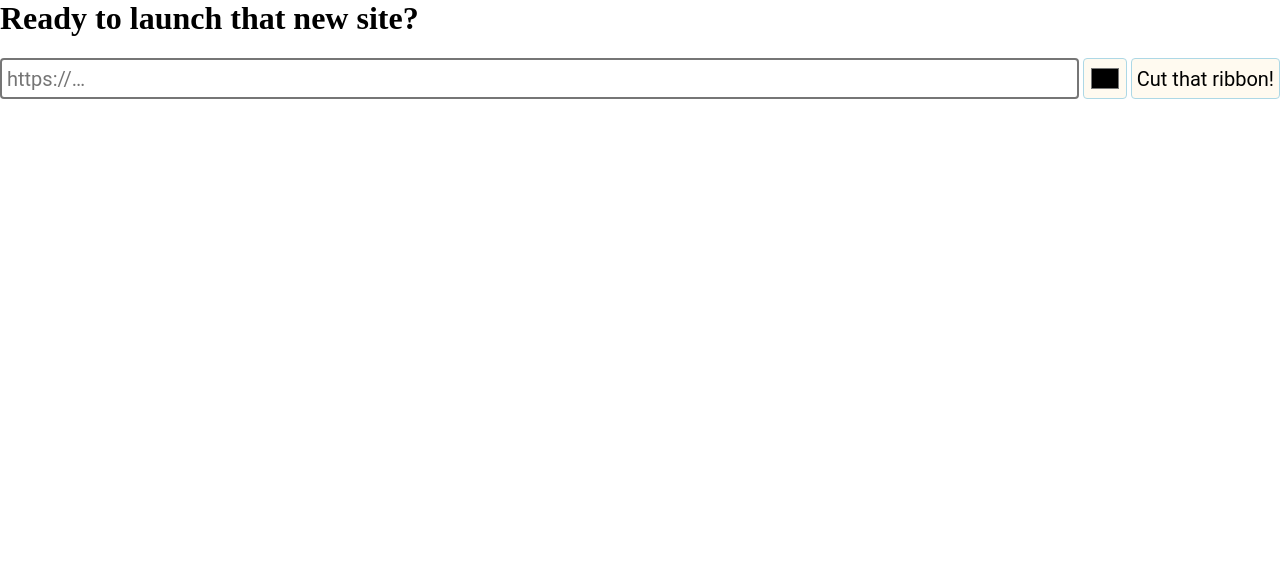
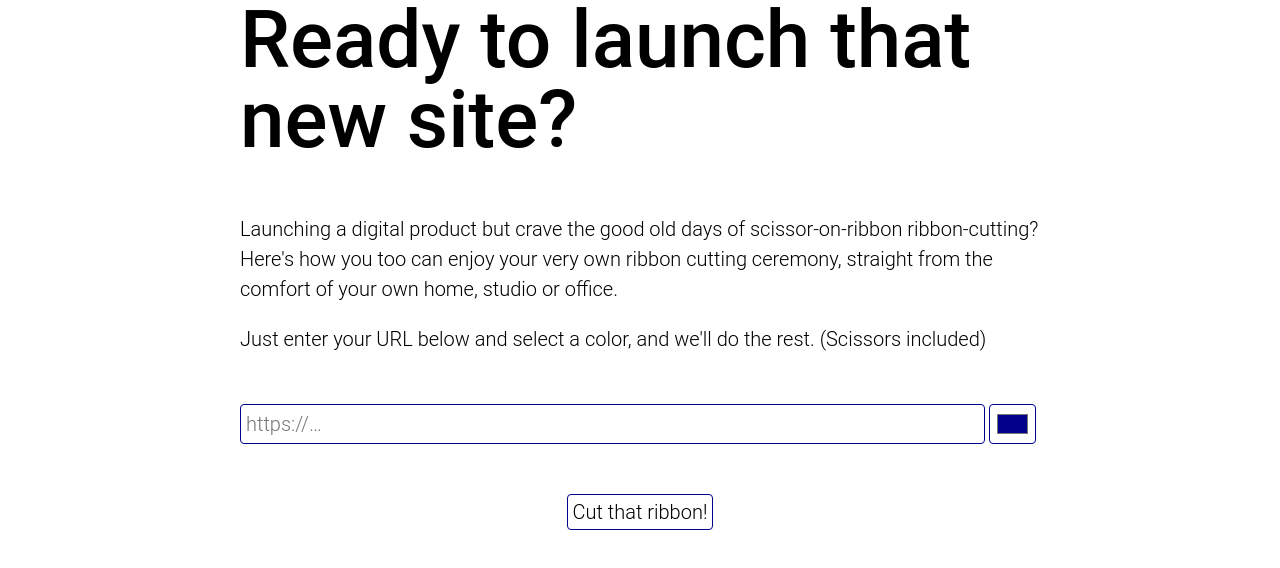
Before and after one commit to tamirandtom/cutribbon, a website: page index.html in a window 1280 px wide. Shown: the top 568 px of the page. Drawn offline with nearby package versions, Linux system fonts and the light colour scheme.

Commit message:
Is this my final form?

```diff
--- a/index.html
+++ b/index.html
@@ -1,6 +1,7 @@
 <html>
 
 <head>
+  <title>Cut That Ribbon!</title>
   <style>
     html,
     body {
@@ -20,13 +21,11 @@
 
     .form {
       display: none;
-    }
-
-    body.mode-form {
+      padding: 0 16px;
     }
 
     body.mode-form .form {
-      display: initial;
+      display: block;
     }
 
     .contain {
@@ -125,13 +124,16 @@
       transform: rotate(24deg);
     }
 
-    input[type=text] {
+    input[type=url] {
       font-size: 20px;
       border-radius: 4px;
       border-style: solid;
       width: 100%;
       padding: 5px;
       font-family: Roboto, sans-serif;
+      background-color: white;
+      border: darkblue 1px solid;
+      font-weight: 300;
     }
 
     button {
@@ -146,8 +148,9 @@
       padding: 5px;
       font-family: Roboto, sans-serif;
       display: block;
-      background-color: floralwhite;
-      border: lightblue 1px solid;
+      background-color: white;
+      border: darkblue 1px solid;
+      font-weight: 300;
     }
 
     input[type=color] {
@@ -157,6 +160,53 @@
 
     .controls-wrapper {
       display: flex;
+      width: 100%;
+      margin: 50px 0;
+    }
+
+    .form {
+      max-width: 800px;
+      margin: 0 auto;
+      height: 100%;
+    }
+
+    h1 {
+      font-family: Roboto, sans-serif;
+      font-weight: 500;
+      font-size: 80px;
+      line-height: 1;
+    }
+
+    p {
+      font-family: Roboto, sans-serif;
+      font-weight: 300;
+      font-size: 20px;
+      line-height: 1.5;
+    }
+
+    button[type=submit] {
+      margin: auto;
+      transition: background-color linear 200ms,
+                  color linear 200ms;
+    }
+
+    button[type=submit]:hover {
+      background-color: darkblue;
+      color: white;
+      cursor: pointer;
+      animation: bob alternate 500ms ease-in-out infinite;
+    }
+
+    @keyframes bob {
+      0% {
+        transform: scale(1);
+        box-shadow: 0 0 32px transparent;
+      }
+
+      100% {
+        transform: scale(1.3);
+        box-shadow: 5px 5px 10px rgba(0, 0, 0, 0.10);
+      }
     }
   </style>
   <meta charset='UTF-8'>
@@ -177,15 +227,24 @@
   <div id="form" class="form">
     <form action="./" method="get">
       <h1>
-        Ready to launch that new site?
+        Ready to launch that new&nbsp;site?
       </h1>
+
+      <p>
+        Launching a digital product but crave the good old days of scissor-on-ribbon ribbon-cutting? Here's how you too can enjoy your very own ribbon cutting ceremony, straight from the comfort of your own home, studio or office.
+      </p>
+
+      <p>
+        Just enter your URL below and select a color, and we'll do the rest. (Scissors included)
+      </p>
+
       <div class="controls-wrapper">
-        <input type="text" name="site" placeholder="https://…">
-        <input type="color" name="color" name="color">
-        <button type="submit">
-          Cut that ribbon!
-        </button>
+        <input type="url" name="site" placeholder="https://…">
+        <input type="color" name="color" value="#00008B" name="color" title="Color for the ribbon cutting">
       </div>
+      <button type="submit">
+        Cut that ribbon!
+      </button>
     </form>
   </div>
   <script src="https://code.jquery.com/jquery-2.2.4.min.js" integrity="sha256-BbhdlvQf/xTY9gja0Dq3HiwQF8LaCRTXxZKRutelT44=" crossorigin="anonymous"></script>
```
